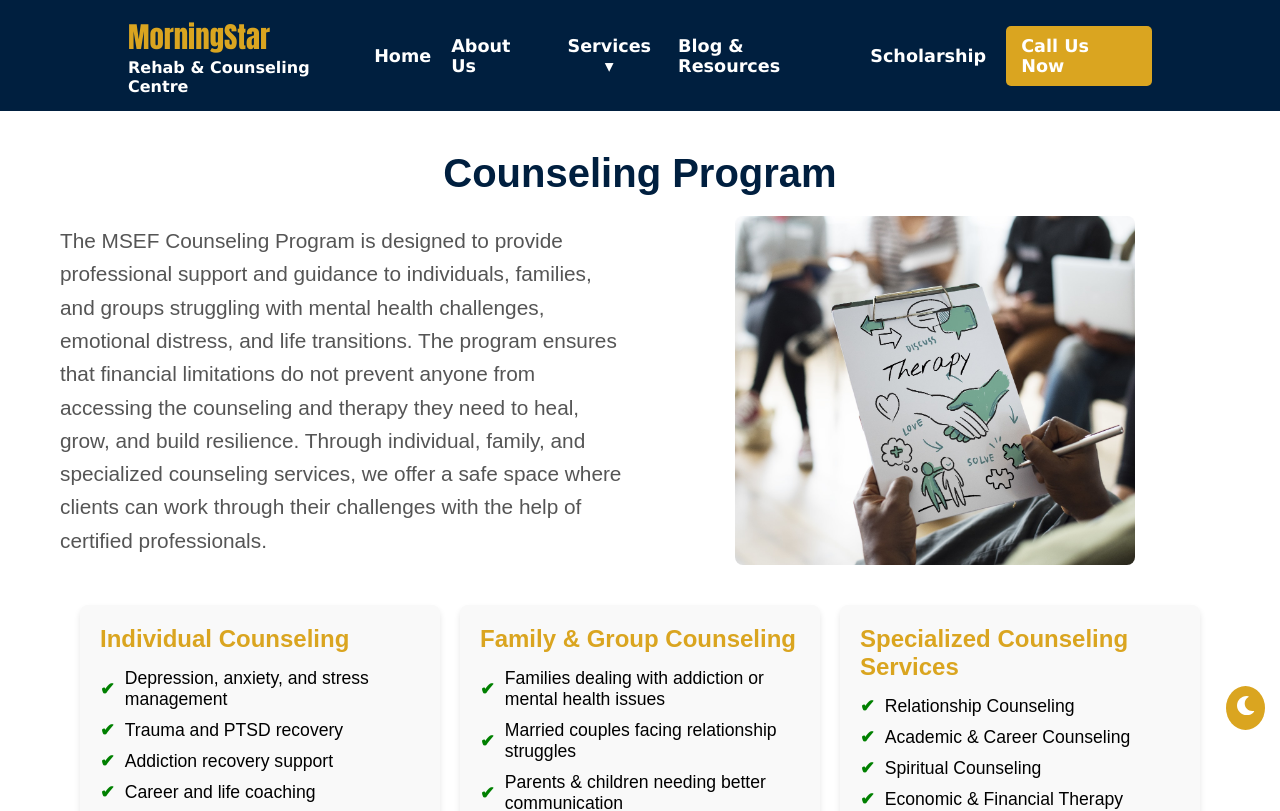
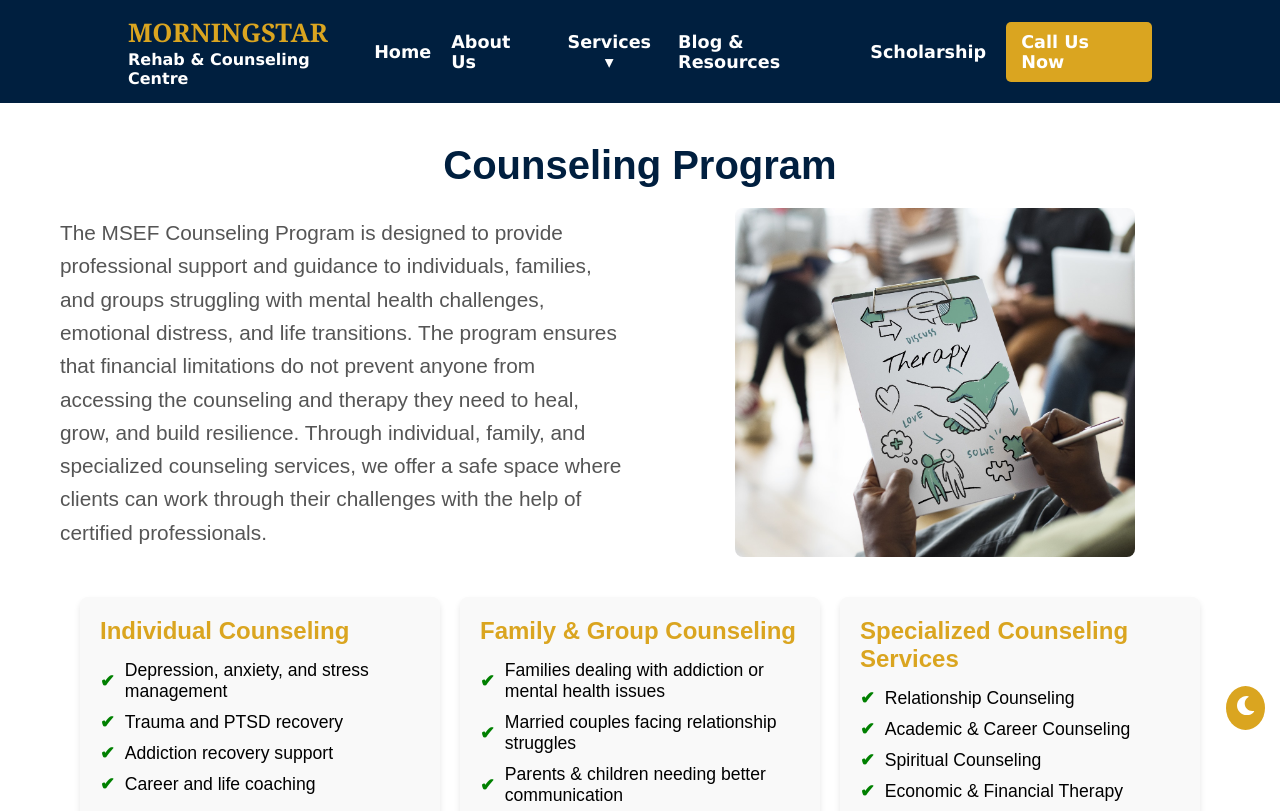
Before and after one commit to JeromeKERICH/MorningStar_Rehab, a React (Vite) app: page /counselingservices in a window 1280 px wide. Shown: the top 811 px of the page. Built offline with nearby package versions, Linux system fonts and the light colour scheme.

Commit message:
Hero section P commits

```diff
--- a/src/components/common/styles/Navbar.css
+++ b/src/components/common/styles/Navbar.css
@@ -16,8 +16,9 @@
 /* Logo */
 .logo h1 {
   margin: 0;
-  font-family: Impact, Haettenschweiler, 'Arial Narrow Bold', sans-serif;
-  font-size: 1.8rem;
+  text-transform: uppercase;
+  font-family: Georgia, 'Times New Roman', Times, serif;
+  font-size: 1.6rem;
   font-weight: bold;
   color: var(--goldenrod);
 }
@@ -25,6 +26,7 @@
 .logo span {
   display: block;
   font-size: 1rem;
+  text-transform: capitalize;
   color: var(--white);
   font-family: 'Lucida Sans', 'Lucida Sans Regular', 'Lucida Grande', 'Lucida Sans Unicode', Geneva, Verdana, sans-serif;
 }
--- a/src/components/counseling/CounselOverview.jsx
+++ b/src/components/counseling/CounselOverview.jsx
@@ -1,7 +1,11 @@
-import React from 'react';
+import { useEffect } from 'react';
 import './styles/CounselOverview.css';
 
 const CounselingServices = () => {
+
+  useEffect(() => {
+    scrollTo(0,0);
+  }, []);
   return (
     <div className="counseling-page">
         <h1 className="rehab-heading">Counseling Program</h1>
--- a/src/components/home/About.jsx
+++ b/src/components/home/About.jsx
@@ -1,5 +1,6 @@
 import React from "react";
 import "./styles/About.css"; // Import the styles
+import { Link } from "react-router-dom";
 
 const About = () => {
   return (
@@ -17,9 +18,9 @@ const About = () => {
 
           {/* Centered CTA Button */}
           <div className="about-cta">
-            <a href="/about" className="btn btn-secondary">
+            <Link to="/about" className="btn btn-secondary">
               Learn More About Us
-            </a>
+            </Link>
           </div>
         </div>
 
--- a/src/components/home/styles/HeroSection.css
+++ b/src/components/home/styles/HeroSection.css
@@ -171,6 +171,7 @@
 
   .hero-content p {
     font-size: 1rem;
+    padding: 20px;
   }
 
   .testimonial-slider  {
--- a/src/pages/About.jsx
+++ b/src/pages/About.jsx
@@ -4,7 +4,7 @@ import WhyMSEF from '../components/about/Why'
 import CTA2 from '../components/about/CTA2'
 import FounderStory from '../components/about/Founder'
 
-const About = () => {
+const AboutUs = () => {
   return (
     <div>
       <AboutMSEF/>
@@ -15,4 +15,4 @@ const About = () => {
   )
 }
 
-export default About
+export default AboutUs
--- a/src/pages/Gym.jsx
+++ b/src/pages/Gym.jsx
@@ -1,7 +1,11 @@
 import React from 'react';
 import './styles/Gym.css';
+import { useEffect } from 'react';
 
 const GymExercise = () => {
+  useEffect(() => {
+      scrollTo(0,0);
+    }, []);
   return (
     <div className="gym-page">
         <h1 className="gym-heading">Gym & Physical Exercise Program</h1>
--- a/src/pages/Massage.jsx
+++ b/src/pages/Massage.jsx
@@ -1,7 +1,11 @@
 import React from 'react';
 import './styles/Massage.css';
+import { useEffect } from 'react';
 
 const MassageTherapy = () => {
+  useEffect(() => {
+      scrollTo(0,0);
+    }, []);
   return (
     <div className="massage-page">
         <h1 className="massage-heading">Massage Therapy Program</h1>
--- a/src/pages/Sauna.jsx
+++ b/src/pages/Sauna.jsx
@@ -1,7 +1,12 @@
 import React from 'react';
+import { useEffect } from 'react';
 import './styles/Sauna.css';
 
 const SaunaWellness = () => {
+
+  useEffect(() => {
+      scrollTo(0,0);
+    }, []);
   return (
     <div className="wellness-page">
       <h1 className="wellness-heading">Sauna & Wellness Program</h1>
--- a/src/routes.jsx
+++ b/src/routes.jsx
@@ -1,6 +1,5 @@
 import { Routes, Route } from "react-router-dom";
 import Home from "./pages/Home";
-import About from "./pages/About";
 import AnonymousForm from "./pages/AnonymousPage";
 import Donation from "./pages/DonationPage";
 import DonationImpact from "./pages/DonationMore";
@@ -11,6 +10,7 @@ import GymExercise from "./pages/Gym";
 import SaunaWellness from "./pages/Sauna";
 import MassageTherapy from "./pages/Massage";
 import BlogSection from "./pages/Blog";
+import AboutUs from "./pages/About";
 
 
 
@@ -19,7 +19,7 @@ function AppRoutes() {
   return (
     <Routes>
       <Route path="/" element={<Home />} />
-      <Route path="/about" element={<About />} />
+      <Route path="/aboutus" element={<AboutUs/>} />
       <Route path="anonymousform" element={<AnonymousForm />} />
       <Route path="donation" element={<Donation/>}/>
       <Route path="donationimpact" element={<DonationImpact/>}/>
```
